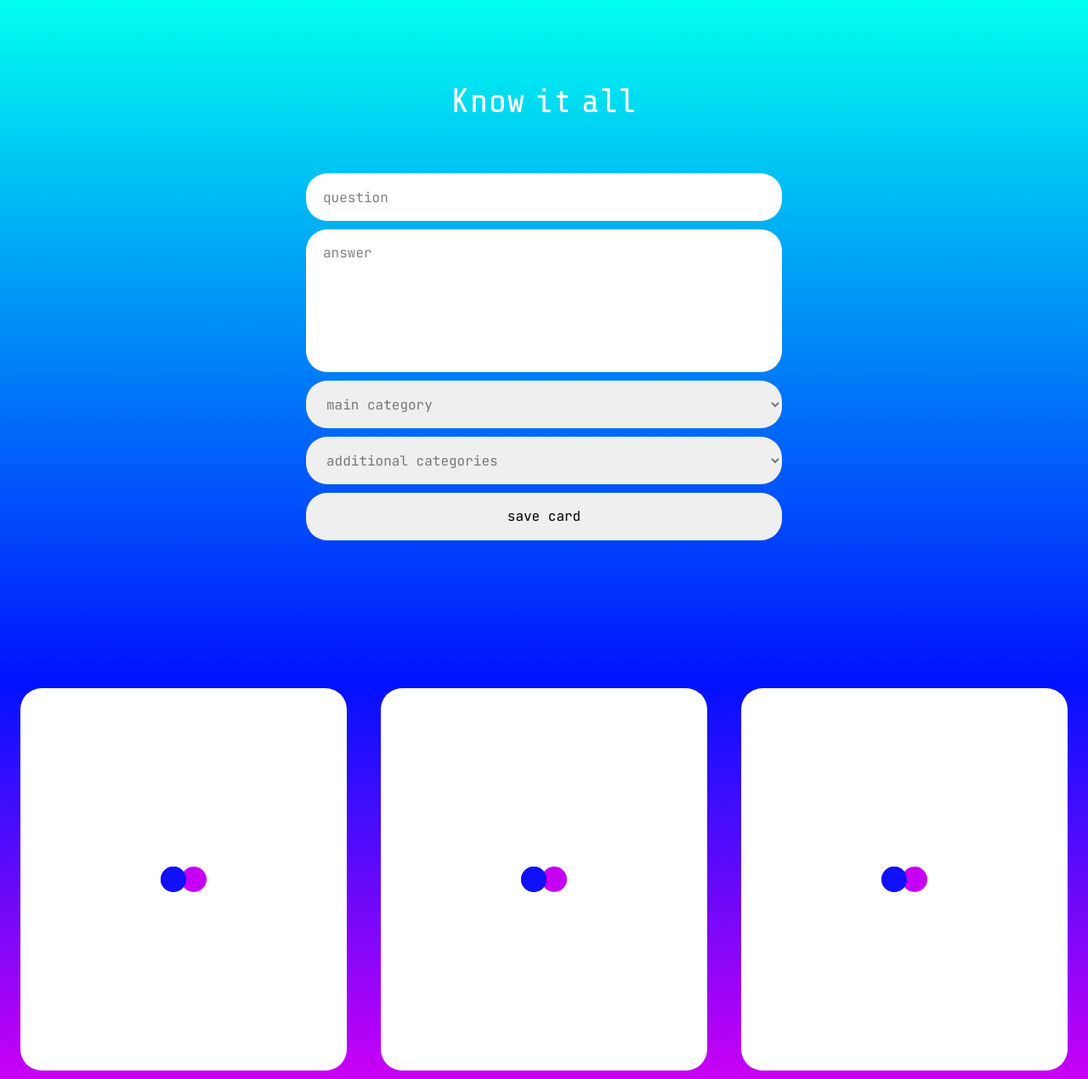
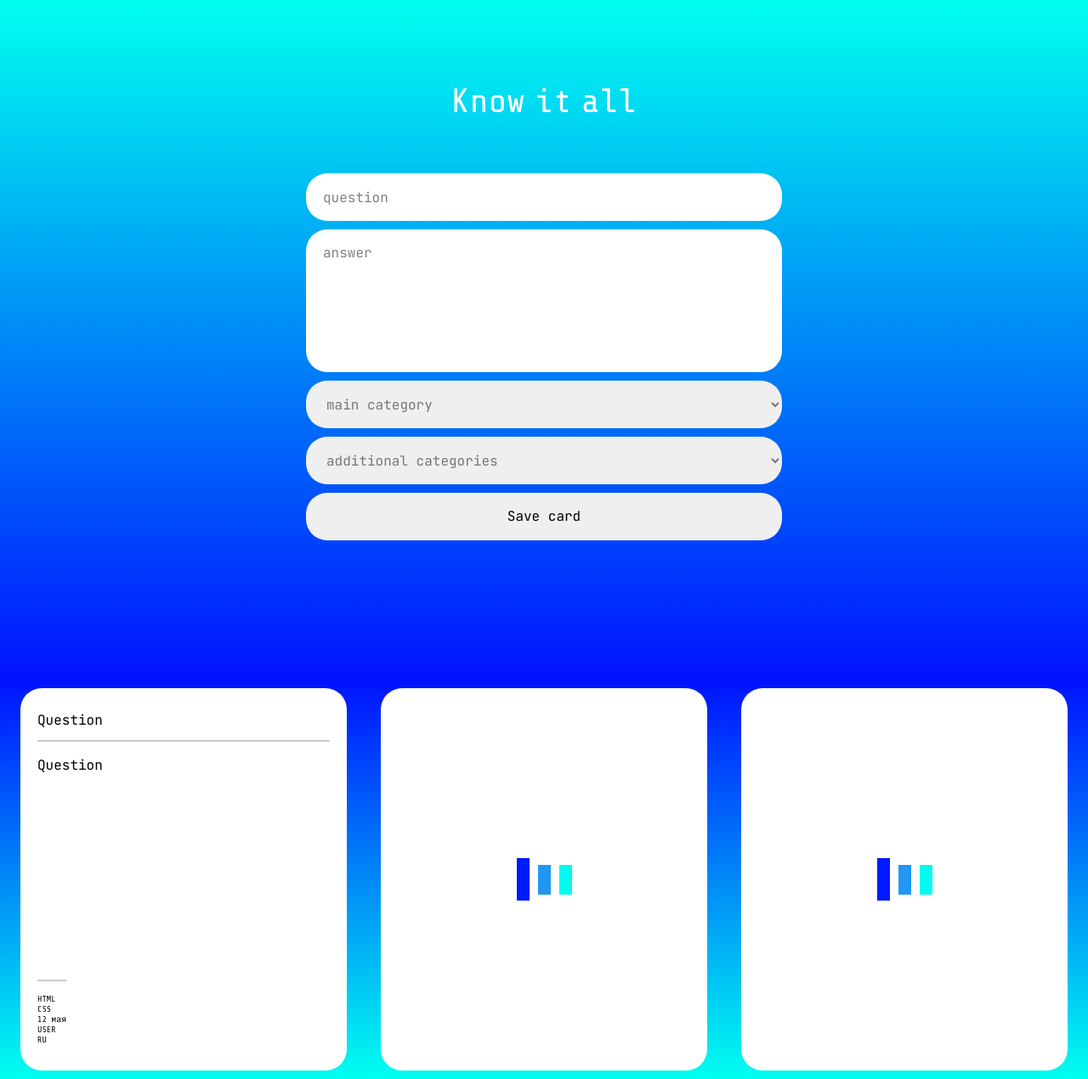
Before and after one commit to IvanPostarnak/know-it-all, a PHP site: page / in a window 1280 px wide. Shown: the whole page at 85% size. Run offline with PHP 8.4, Linux system fonts and the light colour scheme; data that the repository does not hold is empty.

Commit message:
feat: add 'single-card' block and change preloader for it

```diff
--- a/blocks/add-card-form/_add-card-form.scss
+++ b/blocks/add-card-form/_add-card-form.scss
@@ -9,6 +9,7 @@
   flex-direction: column;
   justify-content: center;
   align-items: center;
+  z-index: $top-layer;
 
   &__input-question {
     display: block;
--- a/index.html
+++ b/index.html
@@ -1,5 +1,5 @@
 <!-- CopyRights -->
-<!-- Owner: https://github.com/IvanPostarnak https://vk.com/ivanpostarnak -->
+<!-- @author: https://github.com/IvanPostarnak https://vk.com/ivanpostarnak -->
 <!DOCTYPE html>
 <html lang="en">
 <head>
@@ -56,7 +56,7 @@
             </div>
             <button class="add-card-form__submit-button"
                     type="submit">
-                    save card
+                    Save card
             </button>
           </form>
         </div>
@@ -64,13 +64,34 @@
     </div>
   </section>
 
-  <section class="container container--slide-cards">
+  <main class="container container--slide-cards">
     <div class="slide slide--slide-cards">
       <div class="slide__inner slide__inner--slide-cards">
         <div class="slide__single-card-holder js-single-card-holder">
+          <article class="single-card">
+            <div class="single-card__content">
+              <div class="single-card__header-line">
+                <p class="single-card__question">Question</p>
+              </div>
+              <p class="single-card__answer">Question</p>
+            </div>
+            <div class="single-card__info">
+              <div class="single-card__categories">
+                <div class="single-card__main-category">HTML</div>
+                <div class="single-card__additional-categories">CSS</div>
+              </div>
+              <div class="single-card__metadata">
+                <p class="single-card__time">12 мая</p>
+                <p class="single-card__type">USER</p>
+                <p class="single-card__lang">RU</p>
+              </div>
+            </div>
+          </article>
+        </div>
+        <div class="slide__single-card-holder js-single-card-holder">
           <div class="single-card-preloader js-single-card-preloader">
-            <div class="loadingio-spinner-dual-ball-bp6pqhi51sp">
-              <div class="ldio-1akyqjrxu0e">
+            <div class="loadingio-spinner-pulse-if2u0pyqwxs">
+              <div class="ldio-nxtxow40e7">
                 <div></div><div></div><div></div>
               </div>
             </div>
@@ -78,17 +99,8 @@
         </div>
         <div class="slide__single-card-holder js-single-card-holder">
           <div class="single-card-preloader js-single-card-preloader">
-            <div class="loadingio-spinner-dual-ball-bp6pqhi51sp">
-              <div class="ldio-1akyqjrxu0e">
-                <div></div><div></div><div></div>
-              </div>
-            </div>
-          </div>
-        </div>
-        <div class="slide__single-card-holder js-single-card-holder">
-          <div class="single-card-preloader js-single-card-preloader">
-            <div class="loadingio-spinner-dual-ball-bp6pqhi51sp">
-              <div class="ldio-1akyqjrxu0e">
+            <div class="loadingio-spinner-pulse-if2u0pyqwxs">
+              <div class="ldio-nxtxow40e7">
                 <div></div><div></div><div></div>
               </div>
             </div>
@@ -96,6 +108,6 @@
         </div>
       </div>
     </div>
-  </section>
+  </main>
   <script type="module" src="./scripts/main.js"></script>
 </html>
--- a/src/index.css
+++ b/src/index.css
@@ -130,6 +130,7 @@
   flex-direction: column;
   justify-content: center;
   align-items: center;
+  z-index: 10;
 }
 .add-card-form__input-question {
   display: block;
@@ -249,63 +250,75 @@
   align-items: center;
 }
 
-@keyframes ldio-1akyqjrxu0e-o {
+@keyframes ldio-nxtxow40e7-1 {
   0% {
-    opacity: 1;
-    transform: translate(0 0);
-  }
-  49.99% {
-    opacity: 1;
-    transform: translate(30px, 0);
+    top: 15px;
+    height: 70px;
   }
   50% {
-    opacity: 0;
-    transform: translate(30px, 0);
+    top: 32.5px;
+    height: 35px;
   }
   100% {
-    opacity: 0;
-    transform: translate(0, 0);
+    top: 32.5px;
+    height: 35px;
   }
 }
-@keyframes ldio-1akyqjrxu0e {
+@keyframes ldio-nxtxow40e7-2 {
   0% {
-    transform: translate(0, 0);
+    top: 19.375px;
+    height: 61.25px;
   }
   50% {
-    transform: translate(30px, 0);
+    top: 32.5px;
+    height: 35px;
   }
   100% {
-    transform: translate(0, 0);
+    top: 32.5px;
+    height: 35px;
   }
 }
-.ldio-1akyqjrxu0e div {
+@keyframes ldio-nxtxow40e7-3 {
+  0% {
+    top: 23.75px;
+    height: 52.5px;
+  }
+  50% {
+    top: 32.5px;
+    height: 35px;
+  }
+  100% {
+    top: 32.5px;
+    height: 35px;
+  }
+}
+.ldio-nxtxow40e7 div {
   position: absolute;
-  width: 30px;
-  height: 30px;
-  border-radius: 50%;
-  top: 35px;
-  left: 20px;
+  width: 15px;
 }
 
-.ldio-1akyqjrxu0e div:nth-child(1) {
-  background: #1110fe;
-  animation: ldio-1akyqjrxu0e 0.5714285714s linear infinite;
-  animation-delay: -0.2857142857s;
+.ldio-nxtxow40e7 div:nth-child(1) {
+  left: 17.5px;
+  background: #001afe;
+  animation: ldio-nxtxow40e7-1 0.6666666667s cubic-bezier(0, 0.5, 0.5, 1) infinite;
+  animation-delay: -0.1333333333s;
 }
 
-.ldio-1akyqjrxu0e div:nth-child(2) {
-  background: #c600f5;
-  animation: ldio-1akyqjrxu0e 0.5714285714s linear infinite;
-  animation-delay: 0s;
+.ldio-nxtxow40e7 div:nth-child(2) {
+  left: 42.5px;
+  background: #2196f3;
+  animation: ldio-nxtxow40e7-2 0.6666666667s cubic-bezier(0, 0.5, 0.5, 1) infinite;
+  animation-delay: -0.0666666667s;
 }
 
-.ldio-1akyqjrxu0e div:nth-child(3) {
-  background: #1110fe;
-  animation: ldio-1akyqjrxu0e-o 0.5714285714s linear infinite;
-  animation-delay: -0.2857142857s;
+.ldio-nxtxow40e7 div:nth-child(3) {
+  left: 67.5px;
+  background: #00fcef;
+  animation: ldio-nxtxow40e7-3 0.6666666667s cubic-bezier(0, 0.5, 0.5, 1) infinite;
+  animation-delay: undefineds;
 }
 
-.loadingio-spinner-dual-ball-bp6pqhi51sp {
+.loadingio-spinner-pulse-if2u0pyqwxs {
   width: 100px;
   height: 100px;
   display: inline-block;
@@ -313,7 +326,7 @@
   background: #ffffff;
 }
 
-.ldio-1akyqjrxu0e {
+.ldio-nxtxow40e7 {
   width: 100%;
   height: 100%;
   position: relative;
@@ -322,10 +335,67 @@
   transform-origin: 0 0; /* see note above */
 }
 
-.ldio-1akyqjrxu0e div {
+.ldio-nxtxow40e7 div {
   box-sizing: content-box;
 }
 
+.single-card {
+  width: 100%;
+  height: 100%;
+  min-width: 280px;
+  min-height: 450px;
+  max-width: 30vw;
+  max-height: 640px;
+  padding: 30px 20px;
+  display: flex;
+  flex-direction: column;
+  justify-content: space-between;
+  align-items: flex-start;
+}
+.single-card__content {
+  width: 100%;
+  height: auto;
+}
+.single-card__header-line {
+  width: 100%;
+  height: 20%;
+}
+.single-card__header-line::after {
+  content: "";
+  width: 100%;
+  height: 2px;
+  background-color: rgba(0, 0, 0, 0.2);
+  display: block;
+  margin-top: 15px;
+}
+.single-card__question {
+  font-family: "JetBrains Mono", monospace;
+  font-weight: 400;
+  font-size: 1.6rem;
+  line-height: 1em;
+  color: #000000;
+}
+.single-card__answer {
+  width: 100%;
+  font-family: "JetBrains Mono", monospace;
+  font-weight: 400;
+  font-size: 1.6rem;
+  line-height: 1em;
+  color: #000000;
+  margin-top: 20px;
+  white-space: normal;
+}
+.single-card__info {
+  width: auto;
+}
+.single-card__info::before {
+  content: "";
+  width: 100%;
+  height: 2px;
+  background-color: rgba(0, 0, 0, 0.2);
+  display: block;
+  margin-bottom: 15px;
+}
 .container {
   width: 100%;
   height: 100vh;
@@ -355,11 +425,11 @@
 }
 .slide--slide-cards {
   height: auto;
-  background-image: -webkit-linear-gradient(180deg, rgb(0, 18, 255) 0%, rgb(201, 0, 245) 100%);
-  background-image: -moz-linear-gradient(180deg, rgb(0, 18, 255) 0%, rgb(201, 0, 245) 100%);
-  background-image: -ms-linear-gradient(180deg, rgb(0, 18, 255) 0%, rgb(201, 0, 245) 100%);
-  background-image: -o-linear-gradient(180deg, rgb(0, 18, 255) 0%, rgb(201, 0, 245) 100%);
-  background-image: linear-gradient(180deg, rgb(0, 18, 255) 0%, rgb(201, 0, 245) 100%);
+  background-image: -webkit-linear-gradient(180deg, rgb(0, 18, 255) 0%, rgb(0, 255, 239) 100%);
+  background-image: -moz-linear-gradient(180deg, rgb(0, 18, 255) 0%, rgb(0, 255, 239) 100%);
+  background-image: -ms-linear-gradient(180deg, rgb(0, 18, 255) 0%, rgb(0, 255, 239) 100%);
+  background-image: -o-linear-gradient(180deg, rgb(0, 18, 255) 0%, rgb(0, 255, 239) 100%);
+  background-image: linear-gradient(180deg, rgb(0, 18, 255) 0%, rgb(0, 255, 239) 100%);
   background-repeat: no-repeat;
   background-position: center;
   background-size: cover;
@@ -419,6 +489,8 @@
   display: flex;
   align-items: center;
   margin: 10px 20px;
+  z-index: 10;
+  overflow: hidden;
 }
 
 /*# sourceMappingURL=index.css.map */
--- a/src/scss/mobile.scss
+++ b/src/scss/mobile.scss
@@ -36,7 +36,7 @@
     @include linear-gradient(
       180deg,
       rgba(0,18,255,1) 0%,
-      rgba(201,0,245,1) 100%);
+      rgba(0,255,239,1) 100%);
     background-repeat: no-repeat;
     background-position: center;
     background-size: cover;
@@ -101,5 +101,7 @@
     display: flex;
     align-items: center;
     margin: 10px 20px;
+    z-index: $top-layer;
+    overflow: hidden;
   }
 }
```
Also changed, not shown: blocks/single-card/_single-card-preloader.scss (+31 -31 lines), blocks/single-card/_single-card.scss (+80 -0 lines).
